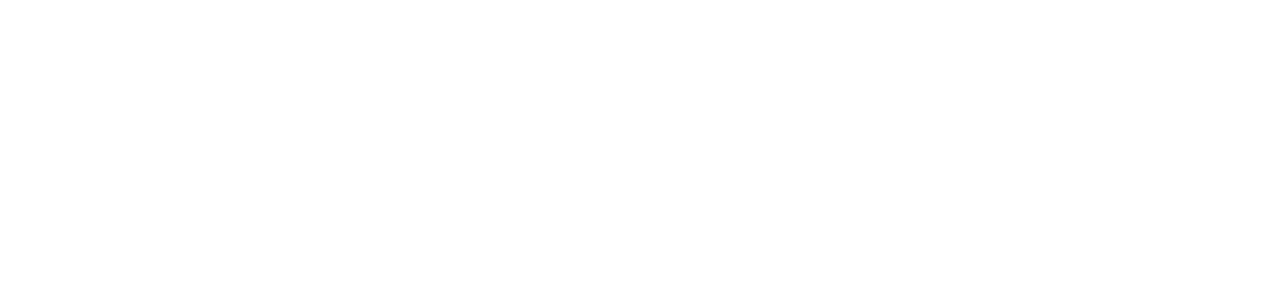
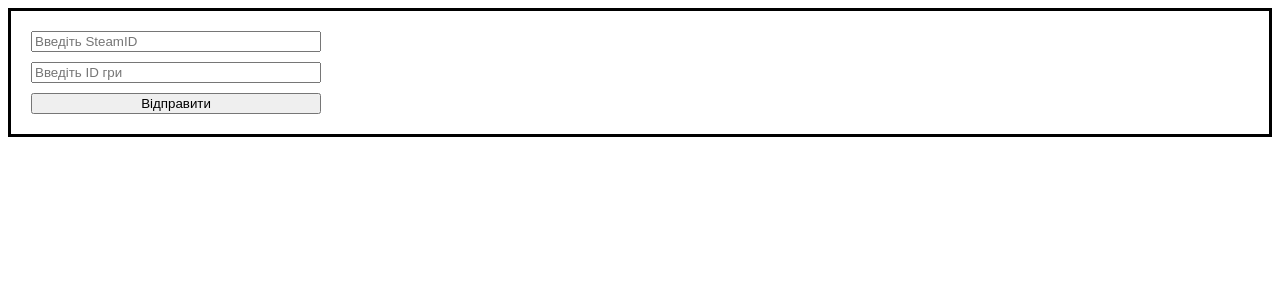
Before and after one commit to korlak/SteamCheck, a React (Create React App) app in the folder frontend/: page /steam/userGameAchievements in a window 1280 px wide. Before the commit this address had no page. Shown: the top 300 px of the page. Built offline with nearby package versions, Linux system fonts and the light colour scheme.

Commit message:
userGameAchievements

```diff
--- a/frontend/src/App.jsx
+++ b/frontend/src/App.jsx
@@ -31,7 +31,7 @@
        <Route path='/posts/getOne/' element={ <GetOnePost />}></Route>
        <Route path='/test' element={ <Test />}></Route>
        <Route path='/steam/userGames' element={ <GetUserGames />}></Route>
-       <Route path='/steam/userGameAchievements/:userId/:gameId' element={ <GetUserAchievement />}></Route>
+       <Route path='/steam/userGameAchievements' element={ <GetUserAchievement />}></Route>
        <Route path='/posts/patch/:id' element={ <Patch />}></Route>
        <Route path='/posts/delete/:id' element={ <DeletePost />}></Route>
       </Routes>
--- a/frontend/src/index.css
+++ b/frontend/src/index.css
@@ -31,7 +31,7 @@
     flex-direction: column;
     padding: 10px;
 }
-form input,textarea{
+form input,textarea,button{
     margin: 5px;
 }
 .post{
--- a/frontend/src/links/getUserAchievement.jsx
+++ b/frontend/src/links/getUserAchievement.jsx
@@ -1,5 +1,62 @@
-export default function GetUserAchievement(){
-    return(
-        <></>
+import React, { useState } from 'react';
+import { useNavigate } from 'react-router-dom';
+
+export default function GetUserAchievement() {
+    const navigate = useNavigate();
+    const [steamId, setSteamId] = useState('');
+    const [gameId, setGameId] = useState('');
+    const [data, setData] = useState(null);
+    const [error, setError] = useState(null);
+
+    const handleSubmit = async (e) => {
+        e.preventDefault();
+
+        if (!steamId || !gameId) {
+            setError('Будь ласка, введіть ID');
+            return;
+        }
+
+        try {
+            const response = await fetch(`/steam/userGameAchievements/${steamId}/${gameId}`, {
+                method: 'GET',
+
+            });
+
+            if (!response.ok) {
+                throw new Error('Помилка при отриманні даних');
+            }
+
+            const postData = await response.json();
+            setData(postData);
+
+        } catch (err) {
+            setError(err.message);
+        }
+    }
+
+    return (
+        <div className="content">
+            <form onSubmit={handleSubmit}>
+                <input
+                    type="text"
+                    placeholder="Введіть SteamID"
+                    value={steamId}
+                    onChange={(event) => setSteamId(event.target.value)}
+                />
+                <input
+                    type="text"
+                    placeholder="Введіть ID гри"
+                    value={gameId}
+                    onChange={(event) => setGameId(event.target.value)}
+                />
+                <button type="submit">Відправити</button>
+            </form>
+            {data && (
+                <div>
+                    <div>Completed:{data.completed.unlockedCount}</div>
+                    <div>Full amount:{data.fullAmount.achvAmount}</div>
+                </div>
+            )}
+        </div>
     )
 }
--- a/frontend/src/links/mainPage.jsx
+++ b/frontend/src/links/mainPage.jsx
@@ -67,7 +67,7 @@
           </tr>
           <tr>
             <td>GET</td>
-            <td><Link to="/steam/userGameAchievements/:userId/:gameId">/steam/userGameAchievements/:userId/:gameId</Link></td>
+            <td><Link to="/steam/userGameAchievements">/steam/userGameAchievements</Link></td>
             <td>Отримати дані користувача про досягнення до гри</td>
             <td></td>
           </tr>
```
